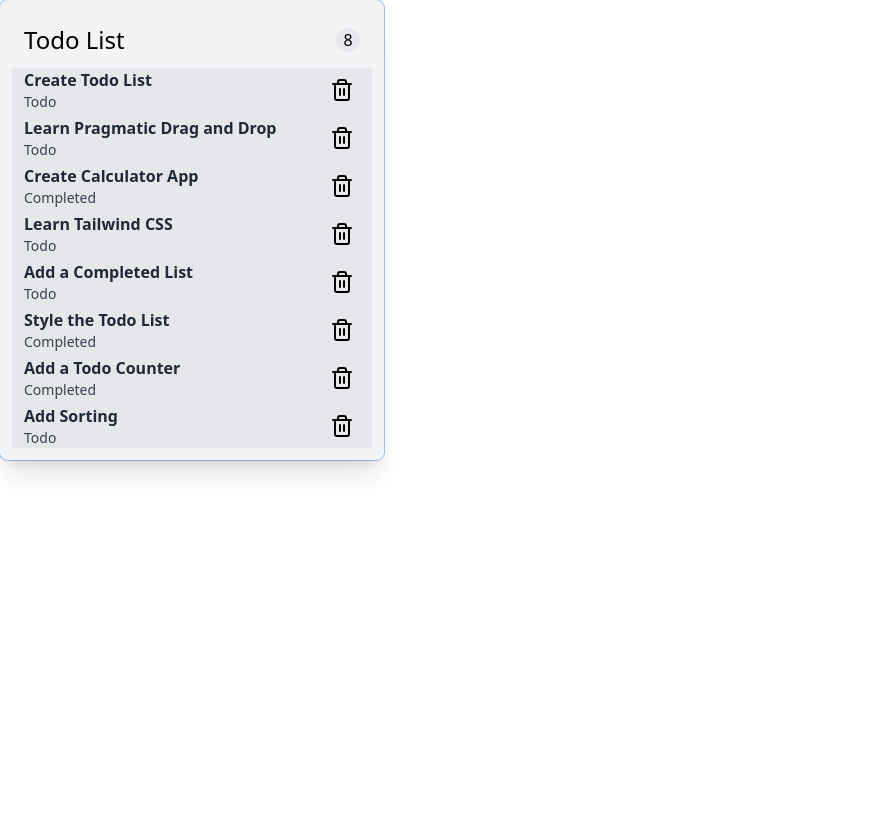
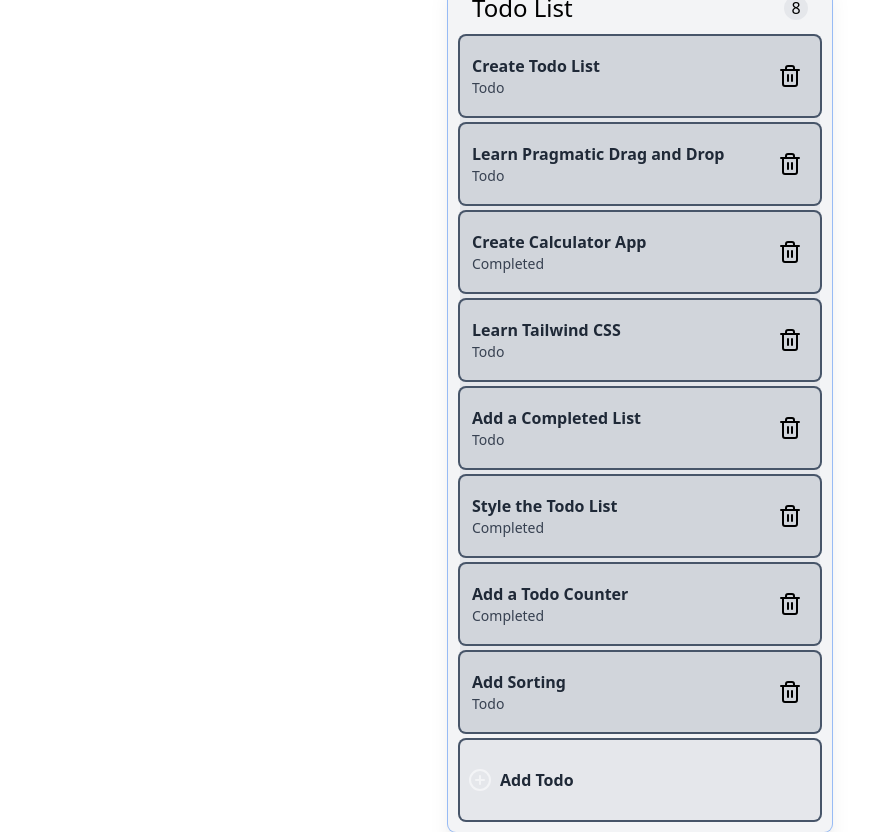
Before and after one commit to AngusWebbHammond/todo-list, a React (Vite) app: page / in a window 1280 px wide. Shown: the whole page, without its empty margins (0-896 px from the left). Before the commit the page ends 800 px from the top, so only its background shows below. Built offline with nearby package versions, Linux system fonts and the light colour scheme.

Commit message:
Implemented adding new todo. Fixed some styling

```diff
--- a/src/App.tsx
+++ b/src/App.tsx
@@ -1,6 +1,6 @@
 import { useState } from 'react'
 import './App.css'
-import { Trash2 } from 'lucide-react';
+import { PlusCircle, Trash2 } from 'lucide-react';
 
 const defaultData = [
   {
@@ -49,38 +49,60 @@ const defaultData = [
 function App() {
   const [todoCount, setTodoCount] = useState(defaultData.length);
   const [data, setData] = useState(defaultData);
+  const [todoId, setTodoId] = useState(defaultData.length);
 
-  const h1TextStyling = 'text-black dark:text-white font-medium text-2xl flex justify-left'
-  const h3TextStyling = 'text-gray-800 dark:text-gray-100 font-bold text-md flex justify-left'
-  const h4TextStyling = 'text-gray-700 dark:text-gray-300 font-normal text-sm flex justify-left'
+  const h1TextStyling = 'text-black dark:text-white font-medium text-2xl flex justify-left';
+  const h3TextStyling = 'text-gray-800 dark:text-gray-100 font-bold text-md flex justify-left items-center';
+  const h4TextStyling = 'text-gray-700 dark:text-gray-300 font-normal text-sm flex justify-left';
 
-  function deleteTodoItem (id: String) {
+  function deleteTodoItem (id: String): void {
     const alteredData = data.filter((item) => item.id !== id);
     setData(alteredData);
+    setTodoCount(alteredData.length);
+  }
+
+  function addNewTodo (): void {
+    const newTodoId = 'todo' + (todoId + 1).toString();
+    setTodoId(todoId + 1);
+    const tempTodoList = data;
+    tempTodoList.push({
+      id: newTodoId,
+      title: newTodoId,
+      type: "Todo",
+    });
+    setData(tempTodoList);
+    setTodoCount(tempTodoList.length)
   }
 
   return (
-    <div className={`bg-gray-100 dark:bg-slate-700 rounded-lg  w-96 ring-1 ring-offset-slate-900/5 shadow-xl p-3`}>
+    <div className='flex flex-row gap-2 justify-center items-center h-screen'>
+      <div className={`bg-gray-100 dark:bg-slate-700 rounded-lg w-96 ring-1 ring-offset-slate-900/5 shadow-xl p-3 h-[54rem] flex flex-col justify-between`}>
         {/* Todo List Header */}
+        <div>
           <div className='flex justify-between items-center px-3 py-3'>
             <h1 className={h1TextStyling}>Todo List</h1>
             <span className='text-black dark:text-white bg-gray-200 dark:bg-slate-600 w-6 h-6 rounded-full flex justify-center items-center'>{todoCount}</span>
           </div>
           {/* Todo List Contents */}
-      <div className='bg-gray-200 dark:bg-slate-700 min-h-20 flex flex-col gap-1'>
-        {data.map(({id, title, type}, index) =>
-          <div key={id} className='bg-gray-200 dark:bg-slate-600 rounded-md px-2 gap-2 flex justify-between items-center pl-3 pr-4'>
+          <div className='bg-gray-200 dark:bg-slate-700 min-h-20 flex flex-col gap-2'>
+            {data.map(({id, title, type}) =>
+              <div key={id} className='bg-gray-300 dark:bg-slate-600 rounded-md px-2 gap-2 flex justify-between items-center pl-3 pr-4 h-[5rem] ring-2 ring-slate-600'>
                 <div>
                   <h3 className={h3TextStyling}>{title}</h3>
                   <h4 className={h4TextStyling}>{type}</h4>
                 </div>
-
                 <button className='hover:bg-gray-500 dark:hover:bg-slate-500 rounded-full h-7 w-7 flex justify-center items-center' onClick={() => deleteTodoItem(id)}><Trash2 className='hover:stroke-rose-600'/></button>
               </div>
             )}
           </div>
+        </div>
+        <div className='bg-gray-200 dark:bg-slate-600 rounded-md px-2 gap-2 flex items-center pl-2 pr-4 h-[5rem] hover:ring-blue-600 ring-2 ring-slate-600' onClick={addNewTodo}>
+          <PlusCircle className='stroke-gray-100'/>
+          <h3 className={h3TextStyling}>Add Todo</h3>
+        </div>
+      </div>
+    </div>
 
-    </div>
   )
 }
 
```
Lines whose indentation alone changed are shown as unchanged.
